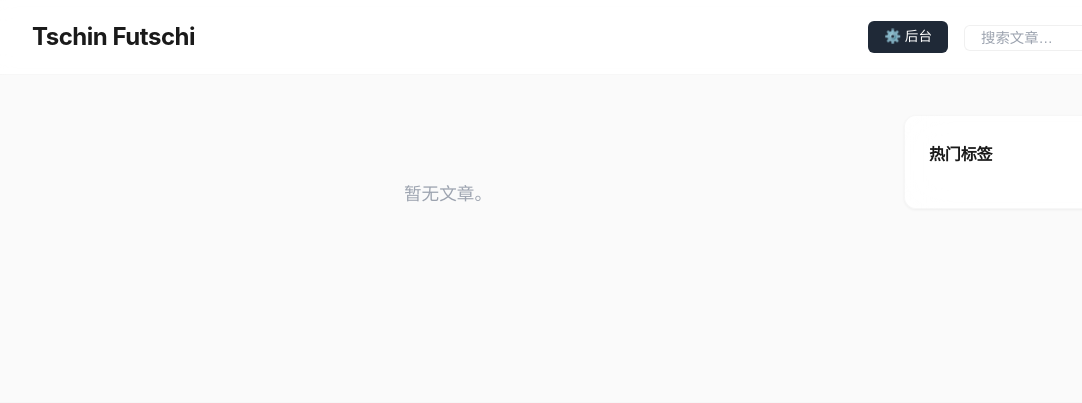
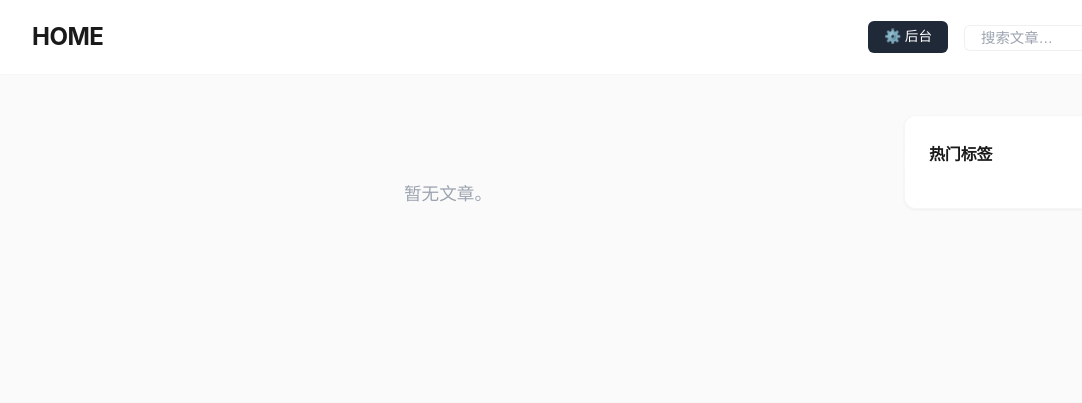
Before and after one commit to tschin-futschi/blog, a Flask app: page /blog/posts in a window 1280 px wide. Shown: the top 403 px of the page, without its empty margins (32-1114 px from the left). Run offline with Flask 3, Linux system fonts and the light colour scheme.

Commit message:
将 header 导航标题从 Tschin Futschi 改为 HOME
Co-Authored-By: Claude Sonnet 4.6 <noreply@anthropic.com>

```diff
--- a/templates/base.html
+++ b/templates/base.html
@@ -11,7 +11,7 @@
   <header class="site-header">
     <div class="container">
       <div class="header-left">
-        <a href="/blog" class="site-title">Tschin Futschi</a>
+        <a href="/blog" class="site-title">HOME</a>
       </div>
       <nav class="header-right">
         <a href="/admin" class="nav-admin-btn">⚙️ 后台</a>
```
